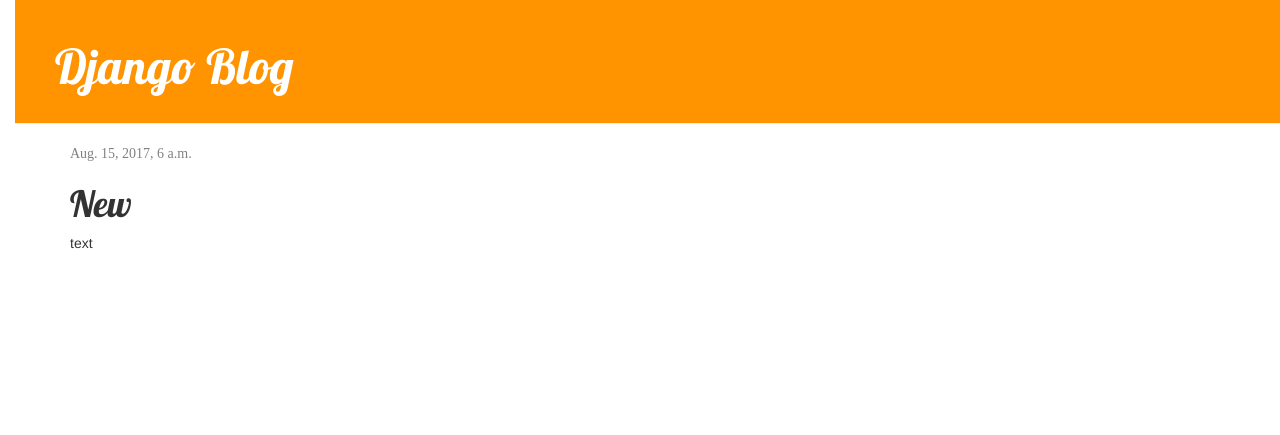
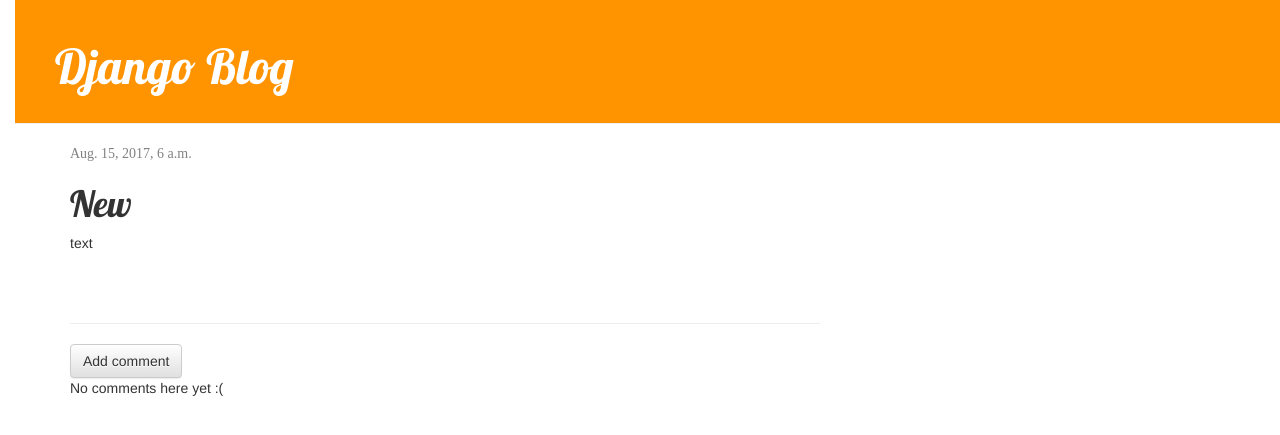
Before and after one commit to manojbh/djangofirstapp, a Django app: page /post/1/ in a window 1280 px wide. Shown: the top 435 px of the page. Run offline with Django 3.2, Linux system fonts and the light colour scheme; data comes from the database, SQL or seed files in the repository; both versions use the stored data as it was after the commit; some libraries are stand-ins or nearby versions.

Commit message:
Changed on admin of blog site.

```diff
--- a/blog/models.py
+++ b/blog/models.py
@@ -17,3 +17,20 @@
 
     def __str__(self):
         return self.title
+
+    def approved_comments(self):
+        return self.comments.filter(approved_comment=True)
+
+class Comment(models.Model):
+    post = models.ForeignKey('blog.Post', related_name='comments')
+    author = models.CharField(max_length=200)
+    text = models.TextField()
+    created_date = models.DateTimeField(default=timezone.now)
+    approved_comment = models.BooleanField(default=False)
+
+    def approve(self):
+        self.approved_comment = True
+        self.save()
+
+    def __str__(self):
+        return self.text
--- a/blog/static/css/blog.css
+++ b/blog/static/css/blog.css
@@ -54,3 +54,7 @@
 .post h1 a, .post h1 a:visited {
     color: #000000;
 }
+
+.comment {
+    margin: 20px 0px 20px 20px;
+}
--- /dev/null
+++ b/blog/templates/blog/404.html
@@ -0,0 +1 @@
+error
--- a/blog/templates/blog/post_detail.html
+++ b/blog/templates/blog/post_detail.html
@@ -13,4 +13,22 @@
         <h1>{{ post.title }}</h1>
         <p>{{ post.text|linebreaksbr }}</p>
     </div>
+
+    <hr>
+    <a class="btn btn-default" href="{% url 'add_comment_to_post' pk=post.pk %}">Add comment</a>
+{% for comment in post.comments.all %}
+    <div class="comment">
+        <div class="date">
+        {{ comment.created_date }}
+         {% if not comment.approved_comment %}
+                <a class="btn btn-default" href="{% url 'comment_remove' pk=comment.pk %}"><span class="glyphicon glyphicon-remove"></span></a>
+                <a class="btn btn-default" href="{% url 'comment_approve' pk=comment.pk %}"><span class="glyphicon glyphicon-ok"></span></a>
+            {% endif %}
+            </div>
+        <strong>{{ comment.author }}</strong>
+        <p>{{ comment.text|linebreaks }}</p>
+    </div>
+{% empty %}
+    <p>No comments here yet :(</p>
+{% endfor %}
 {% endblock %}
--- a/blog/templates/blog/post_list.html
+++ b/blog/templates/blog/post_list.html
@@ -8,6 +8,7 @@
                     </div>
                     <h1><a href="{% url 'post_detail' pk=post.pk %}">{{ post.title }}</a></h1>
                     <p>{{ post.text|linebreaksbr }}</p>
+                    <a href="{% url 'post_detail' pk=post.pk %}">Comments: {{ post.approved_comments.count }}</a>
                 </div>
             {% endfor %}
 {% endblock content %}
--- a/blog/urls.py
+++ b/blog/urls.py
@@ -6,4 +6,9 @@
     url(r'^post/(?P<pk>\d+)/$', views.post_detail, name='post_detail'),
     url(r'^post/new/$', views.post_new, name='post_new'),
     url(r'^post/(?P<pk>\d+)/edit/$', views.post_edit, name='post_edit'),
+    url(r'^post/(?P<pk>\d+)/comment/$', views.add_comment_to_post, name='add_comment_to_post'),
+    url(r'^comment/(?P<pk>\d+)/approve/$', views.comment_approve, name='comment_approve'),
+url(r'^comment/(?P<pk>\d+)/remove/$', views.comment_remove, name='comment_remove'),
 ]
+
+handler404 = 'views.404'
--- a/blog/views.py
+++ b/blog/views.py
@@ -1,7 +1,9 @@
-from django.shortcuts import render, get_object_or_404, redirect
-from .models import Post
+from django.shortcuts import render, get_object_or_404, redirect, render_to_response
+from .models import Post, Comment
 from django.utils import timezone
-from .forms import PostForm
+from .forms import PostForm, CommentForm
+from django.contrib.auth.decorators import login_required
+from django.template import RequestContext
 
 
 # Create your views here.
@@ -13,6 +15,7 @@
     post = get_object_or_404(Post, pk=pk)
     return render(request, 'blog/post_detail.html', {'post': post})
 
+@login_required
 def post_new(request):
     if request.method == "POST":
     	form = PostForm(request.POST)
@@ -26,6 +29,7 @@
     	form = PostForm()
     return render(request, 'blog/post_edit.html', {'form': form})
 
+@login_required
 def post_edit(request, pk):
 	post = get_object_or_404(Post, pk=pk)
 	if request.method == "POST":
@@ -39,3 +43,35 @@
 	else:
 		form = PostForm(instance=post)
 	return render(request, 'blog/post_edit.html', {'form': form})
+
+@login_required
+def add_comment_to_post(request, pk):
+    post = get_object_or_404(Post, pk=pk)
+    if request.method == "POST":
+        form = CommentForm(request.POST)
+        if form.is_valid():
+            comment = form.save(commit=False)
+            comment.post = post
+            comment.save()
+            return redirect('post_detail', pk=post.pk)
+    else:
+        form = CommentForm()
+    return render(request, 'blog/add_comment_to_post.html', {'form': form})
+
+@login_required
+def comment_approve(request, pk):
+    comment = get_object_or_404(Comment, pk=pk)
+    comment.approve()
+    return redirect('post_detail', pk=comment.post.pk)
+
+@login_required
+def comment_remove(request, pk):
+    comment = get_object_or_404(Comment, pk=pk)
+    comment.delete()
+    return redirect('post_detail', pk=comment.post.pk)
+
+def handler404(request):
+    response = render_to_response('404.html', {},
+                                  context_instance=RequestContext(request))
+    response.status_code = 404
+    return response
--- /dev/null
+++ b/mysite2/templates/mysite2/404.html
@@ -0,0 +1 @@
+error
```
Also changed, not shown: blog/admin.py (+22 -2 lines), blog/forms.py (+7 -1 lines), blog/templates/blog/add_comment_to_post.html (added, +9 -0 lines), blog/migrations/0002_comment.py (added), db.sqlite3.
